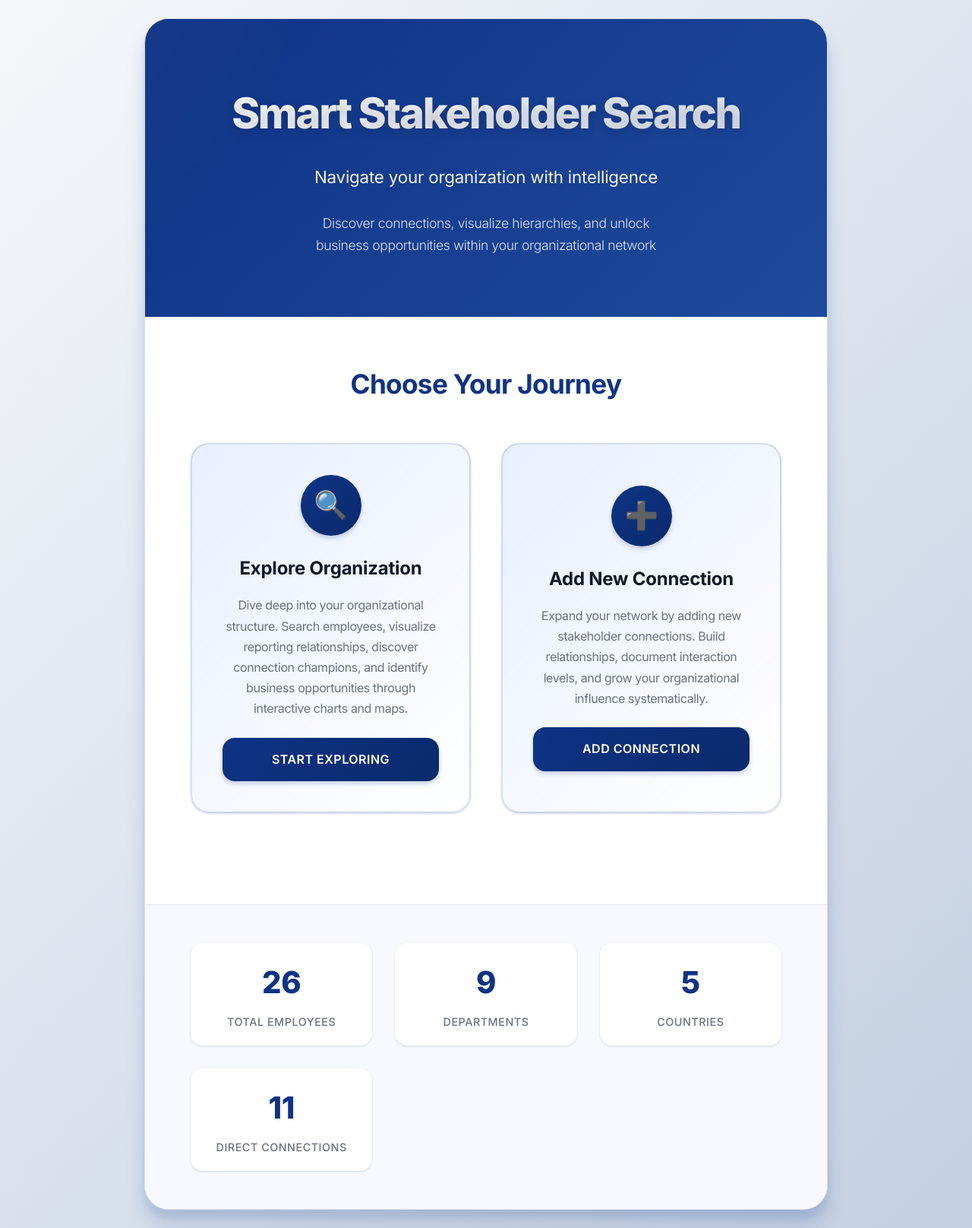
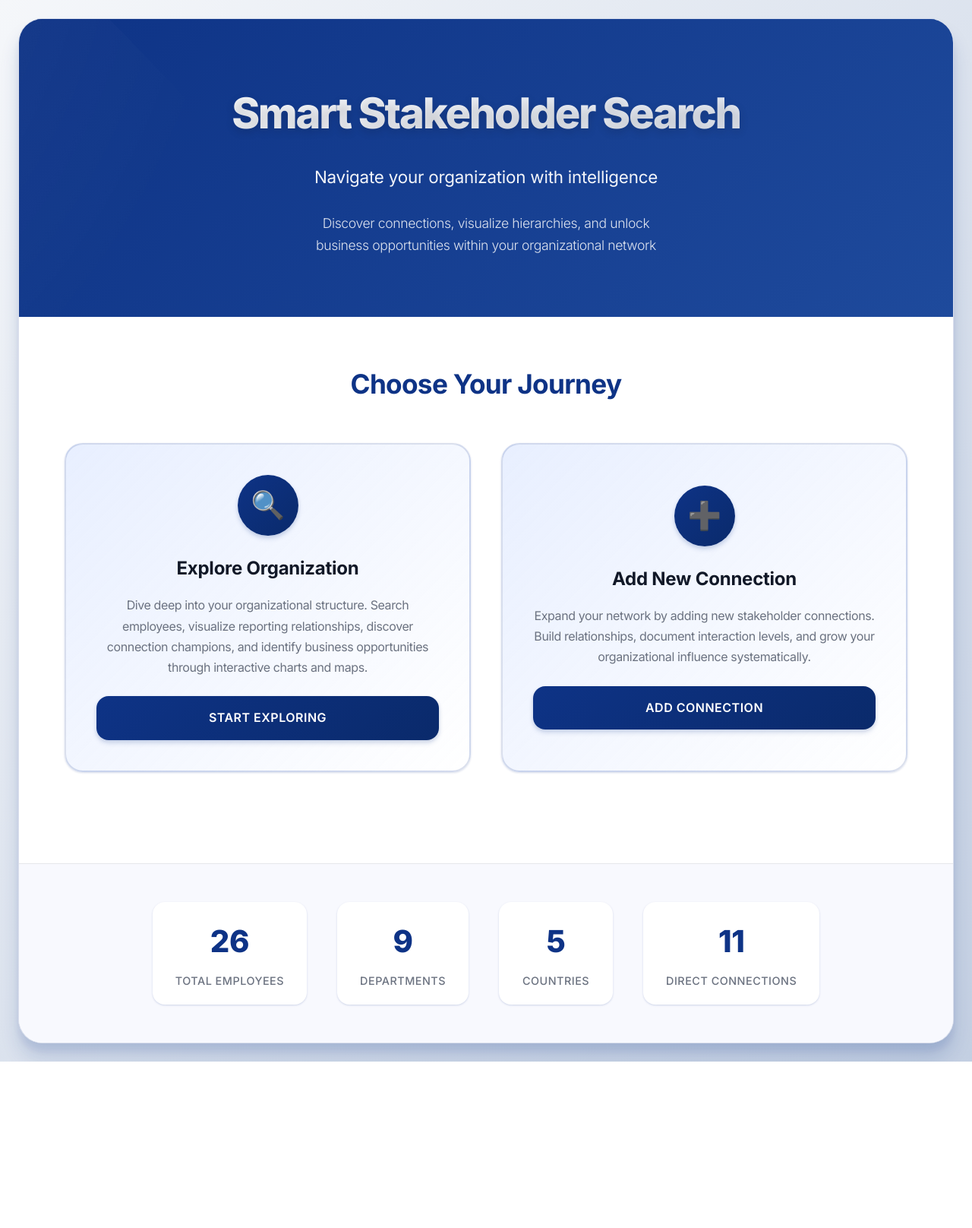
Before and after one commit to myselfsislam/stakeholder-search, a Flask app: page / in a window 1280 px wide. Shown: the whole page at 76% size. After the commit the page ends 1397 px from the top, so only its background shows below. Run offline with Flask 3, Linux system fonts and the light colour scheme.

Commit message:
Updated the landing HTML page

```diff
--- a/templates/landing.html
+++ b/templates/landing.html
@@ -57,16 +57,13 @@
             line-height: 1.6;
             font-weight: 400;
             letter-spacing: -0.025em;
-            display: flex;
-            align-items: center;
-            justify-content: center;
             padding: 24px;
         }
 
         /* Main Container */
         .landing-container {
-            max-width: 900px;
-            width: 100%;
+            max-width: 1600px;
+            margin: 0 auto;
             background: var(--glass-bg);
             border-radius: 32px;
             border: 1px solid var(--glass-border);
@@ -219,6 +216,7 @@
             justify-content: center;
             margin: 0 auto 24px;
             font-size: 36px;
+            color: white;
             box-shadow: var(--shadow-medium);
             transition: transform 0.3s ease;
         }
@@ -294,18 +292,20 @@
         }
 
         .stats-grid {
-            display: grid;
-            grid-template-columns: repeat(auto-fit, minmax(200px, 1fr));
-            gap: 30px;
+            display: flex;
+            justify-content: center;
+            gap: 40px;
+            flex-wrap: wrap;
             text-align: center;
         }
 
         .stat-item {
-            padding: 20px;
+            padding: 20px 30px;
             background: var(--pure-white);
             border-radius: 16px;
             box-shadow: var(--shadow-subtle);
             transition: transform 0.3s ease;
+            min-width: 150px;
         }
 
         .stat-item:hover {
```
